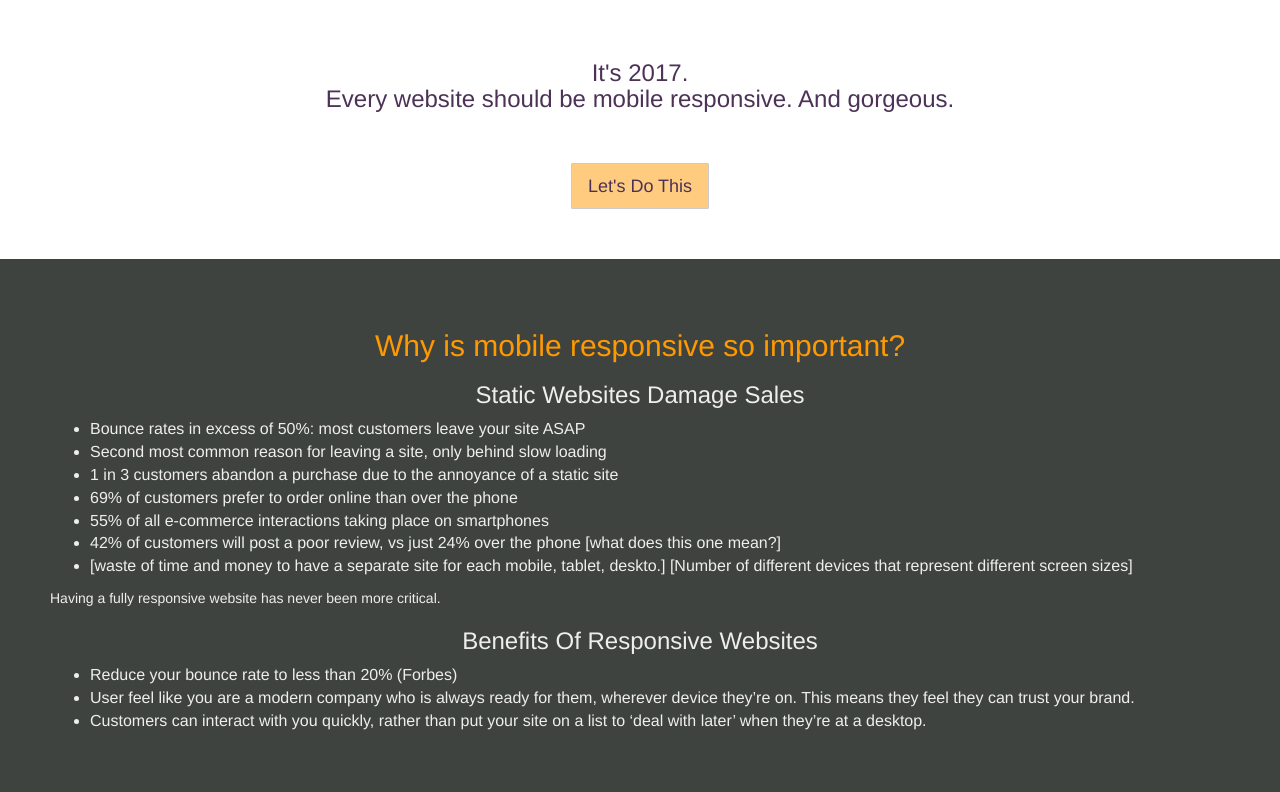
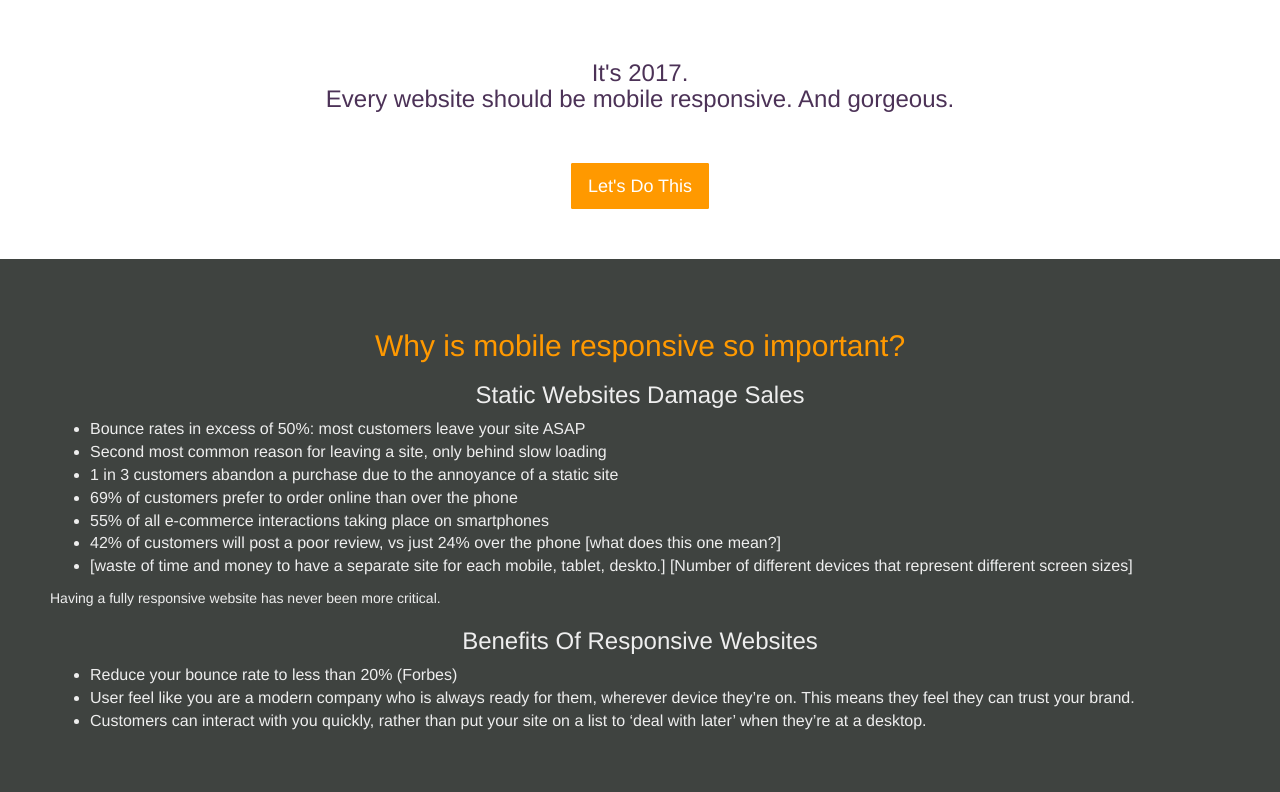
Before and after one commit to aoprojects/responsiveredesign-app, a Rails app: page / in a window 1280 px wide. Shown: the part 100-892 px from the top of the page. Run offline with Rails 7, Linux system fonts and the light colour scheme; style sheets or scripts are compiled from the project's sources; some libraries are stand-ins or nearby versions.

Commit message:
change color of let's do this button on root page

```diff
--- a/app/assets/stylesheets/this-site.css.scss
+++ b/app/assets/stylesheets/this-site.css.scss
@@ -36,21 +36,29 @@ body {
 	color: black !important;
 }
 .btn-default {
-	background-color: rgba(255,153,0,0.5) !important;
+	background-color: rgba(255,153,0,1.0) !important;
 	color: white !important;
 	outline: none;
+	border: 1px solid $orange !important;
 	border-radius: 1px !important;
 	a {
-		color: $dark-purple !important;
+		// color: $dark-purple !important;
+		color: white !important;
 	}
 }
-.border-default:hover, .border-default:active, .border-default:focus, .border-default:visited {
+.border-default:hover, .border-default:active, .border-default:focus {
 	outline: none;
 	border-radius: 0px;
 	background-color: rgba(255,153,0,0.8) !important;
 	a {
+		color: white !important;
+	}
+}
+.border-default:visited {
+	a {
+		color: $orange !important;
+	}
 
-	}
 }
 .btn-success {
 	background-color: rgba(255,153,0,0.5) !important;
```
